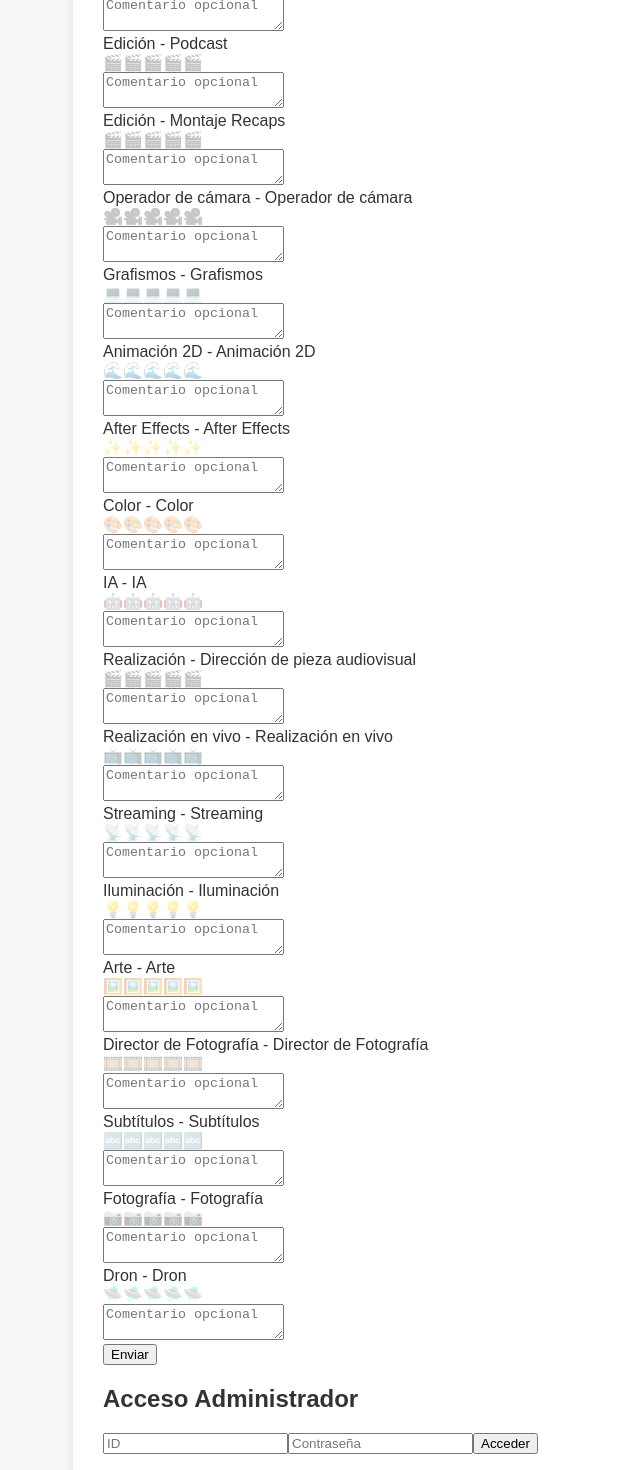
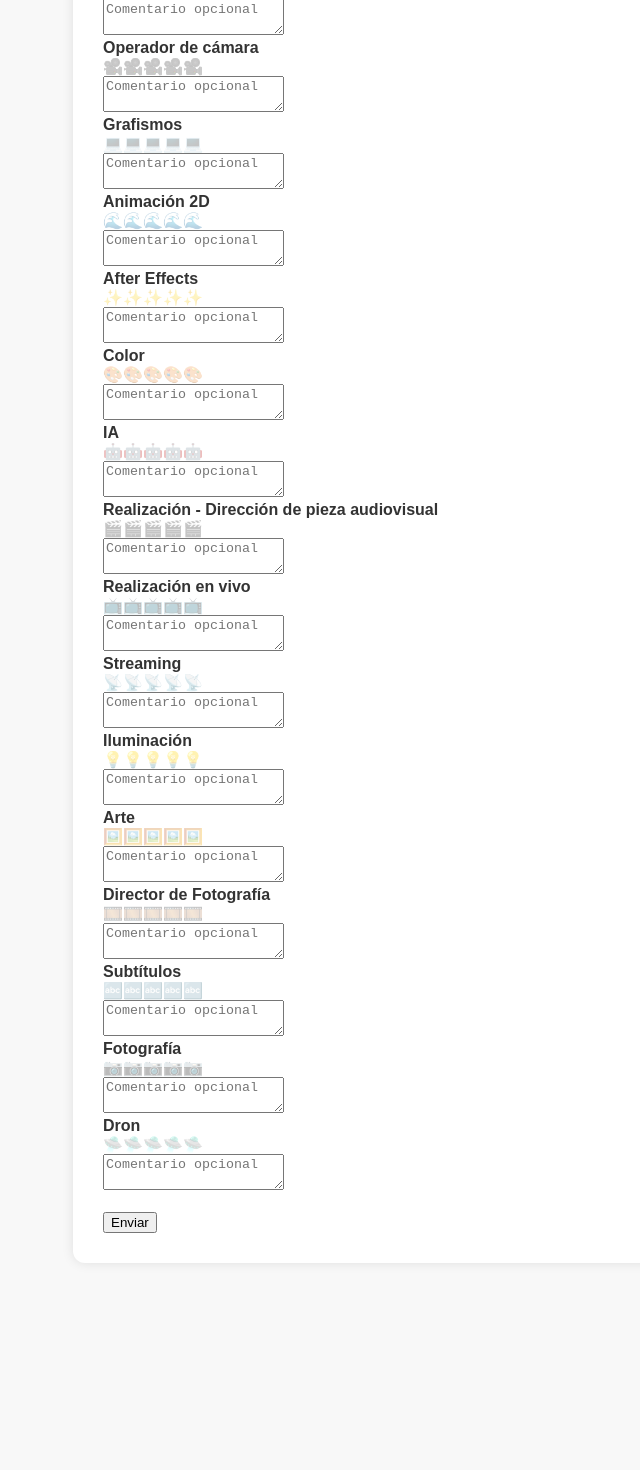
Before and after one commit to Emisound/autoevaluacion-iberianmedi, a React (Vite) app: page / in a window 1280 px wide. Shown: the part 420-1890 px from the top of the page, without its empty margins (87-727 px from the left). After the commit the page ends 1703 px from the top, so only its background shows below. Built offline with nearby package versions, Linux system fonts and the light colour scheme.

Commit message:
Update App.jsx

```diff
--- a/src/App.jsx
+++ b/src/App.jsx
@@ -1,9 +1,7 @@
+import { useState } from 'react';
 import './index.css';
-import { useState } from 'react';
 import { initializeApp } from 'firebase/app';
 import { getFirestore, collection, addDoc } from 'firebase/firestore';
-import { useNavigate } from 'react-router-dom';
-import logo from './assets/IM_icon_color_fondo_negro.png';
 
 const firebaseConfig = {
   apiKey: "AIzaSyD0oQUhF2Fpg4u_m5mnebR7BLJkKfKFNHQ",
@@ -18,131 +16,148 @@ const firebaseConfig = {
 const app = initializeApp(firebaseConfig);
 const db = getFirestore(app);
 
-const competencias = [
-  { categoria: "Edición", subcategorias: ["Shorts para redes", "Video corporativo", "Podcast", "Montaje Recaps"], icono: "🎬" },
-  { categoria: "Operador de cámara", subcategorias: [""], icono: "🎥" },
-  { categoria: "Grafismos", subcategorias: [""], icono: "💻" },
-  { categoria: "Animación 2D", subcategorias: [""], icono: "🌊" },
-  { categoria: "After Effects", subcategorias: [""], icono: "✨" },
-  { categoria: "Color", subcategorias: [""], icono: "🎨" },
-  { categoria: "IA", subcategorias: [""], icono: "🤖" },
-  { categoria: "Realización", subcategorias: ["Dirección de pieza audiovisual"], icono: "🎬" },
-  { categoria: "Realización en vivo", subcategorias: [""], icono: "📺" },
-  { categoria: "Streaming", subcategorias: [""], icono: "📡" },
-  { categoria: "Iluminación", subcategorias: [""], icono: "💡" },
-  { categoria: "Arte", subcategorias: [""], icono: "🖼️" },
-  { categoria: "Director de Fotografía", subcategorias: [""], icono: "🎞️" },
-  { categoria: "Subtítulos", subcategorias: [""], icono: "🔤" },
-  { categoria: "Fotografía", subcategorias: [""], icono: "📷" },
-  { categoria: "Dron", subcategorias: [""], icono: "🛸" }
-];
+const categorias = {
+  "Edición": [
+    "Shorts para redes",
+    "Video corporativo",
+    "Podcast",
+    "Montaje Recaps"
+  ],
+  "Operador de cámara": [],
+  "Grafismos": [],
+  "Animación 2D": [],
+  "After Effects": [],
+  "Color": [],
+  "IA": [],
+  "Realización": ["Dirección de pieza audiovisual"],
+  "Realización en vivo": [],
+  "Streaming": [],
+  "Iluminación": [],
+  "Arte": [],
+  "Director de Fotografía": [],
+  "Subtítulos": [],
+  "Fotografía": [],
+  "Dron": []
+};
+
+const iconos = {
+  "Edición": "🎬",
+  "Operador de cámara": "🎥",
+  "Grafismos": "💻",
+  "Animación 2D": "🌊",
+  "After Effects": "✨",
+  "Color": "🎨",
+  "IA": "🤖",
+  "Realización": "🎬",
+  "Realización en vivo": "📺",
+  "Streaming": "📡",
+  "Iluminación": "💡",
+  "Arte": "🖼️",
+  "Director de Fotografía": "🎞️",
+  "Subtítulos": "🔤",
+  "Fotografía": "📷",
+  "Dron": "🛸"
+};
 
 function App() {
-  const [formulario, setFormulario] = useState({});
-  const [nombre, setNombre] = useState("");
-  const [hover, setHover] = useState({});
-  const [adminID, setAdminID] = useState("");
-  const [adminPass, setAdminPass] = useState("");
-  const navigate = useNavigate();
+  const [nombre, setNombre] = useState('');
+  const [respuestas, setRespuestas] = useState({});
 
-  const manejarCambio = (clave, valor) => {
-    setFormulario(prev => ({
+  const handleEmojiClick = (categoria, subcategoria, nivel) => {
+    const clave = subcategoria ? `${categoria} - ${subcategoria}` : `${categoria}`;
+    setRespuestas(prev => ({
       ...prev,
       [clave]: {
-        ...prev[clave],
-        valor
+        valor: nivel,
+        comentario: prev[clave]?.comentario || ""
       }
     }));
   };
 
-  const manejarComentario = (clave, comentario) => {
-    setFormulario(prev => ({
+  const handleComentarioChange = (categoria, subcategoria, comentario) => {
+    const clave = subcategoria ? `${categoria} - ${subcategoria}` : `${categoria}`;
+    setRespuestas(prev => ({
       ...prev,
       [clave]: {
-        ...prev[clave],
+        valor: prev[clave]?.valor || 0,
         comentario
       }
     }));
   };
 
-  const enviarFormulario = async (e) => {
-    e.preventDefault();
-    try {
+  const enviar = async () => {
+    if (!nombre) return alert("Pon tu nombre");
     await addDoc(collection(db, "auto-evaluaciones"), {
       nombre,
-        evaluaciones: formulario,
-        fecha: new Date().toISOString()
+      evaluaciones: respuestas
     });
-      alert("¡Autoevaluación enviada con éxito!");
-      setNombre("");
-      setFormulario({});
-    } catch (error) {
-      console.error("Error al enviar: ", error);
-      alert("Hubo un error al enviar el formulario.");
-    }
-  };
-
-  const accederComoAdmin = () => {
-    if (adminID === "administrador" && adminPass === "Khloe") {
-      navigate("/dashboard");
-    } else {
-      alert("Credenciales incorrectas");
-    }
+    alert("Enviado correctamente");
+    setNombre('');
+    setRespuestas({});
   };
 
   return (
     <div className="container">
-      <img src={logo} alt="Logo Iberian Media" className="logo" />
       <h1>Autoevaluación de Filmmakers</h1>
-      <form onSubmit={enviarFormulario}>
       <label>Tu nombre</label>
-        <input type="text" value={nombre} onChange={e => setNombre(e.target.value)} required />
-
-        {competencias.map((comp) =>
-          comp.subcategorias.map((sub, i) => {
-            const clave = `${comp.categoria} - ${sub || comp.categoria}`;
-            const datos = formulario[clave] || {};
-            const hoverValue = hover[clave] || 0;
-
+      <input value={nombre} onChange={e => setNombre(e.target.value)} />
+      {Object.entries(categorias).map(([categoria, subcategorias]) => (
+        subcategorias.length > 0 ? (
+          subcategorias.map(sub => {
+            const clave = `${categoria} - ${sub}`;
+            const valor = respuestas[clave]?.valor || 0;
+            const icono = iconos[categoria] || "⭐";
             return (
               <div key={clave}>
-                <label>{clave}</label>
-                <div className="emoji-container">
-                  {[1, 2, 3, 4, 5].map((nivel) => (
+                <strong>{clave}</strong><br />
+                {[1,2,3,4,5].map(n => (
                   <span
-                      key={nivel}
-                      className={`emoji-button ${(hoverValue >= nivel || datos.valor >= nivel) ? "selected" : ""}`}
-                      onClick={() => manejarCambio(clave, nivel)}
-                      onMouseEnter={() => setHover(prev => ({ ...prev, [clave]: nivel }))}
-                      onMouseLeave={() => setHover(prev => ({ ...prev, [clave]: 0 }))}
-                      style={{
-                        opacity: (hoverValue >= nivel || datos.valor >= nivel) ? 1 : 0.3,
-                        transform: hoverValue === nivel ? 'scale(1.2)' : 'scale(1)',
-                        transition: 'transform 0.2s ease, opacity 0.3s ease'
-                      }}
+                    key={n}
+                    style={{ cursor: 'pointer', opacity: n <= valor ? 1 : 0.3 }}
+                    onClick={() => handleEmojiClick(categoria, sub, n)}
                   >
-                      {comp.icono}
+                    {icono}
                   </span>
                 ))}
-                </div>
+                <br />
                 <textarea
                   placeholder="Comentario opcional"
-                  value={datos.comentario || ""}
-                  onChange={e => manejarComentario(clave, e.target.value)}
+                  value={respuestas[clave]?.comentario || ''}
+                  onChange={e => handleComentarioChange(categoria, sub, e.target.value)}
                 />
               </div>
             );
           })
-        )}
-        <button type="submit">Enviar</button>
-      </form>
-
-      <div className="admin-login">
-        <h2>Acceso Administrador</h2>
-        <input type="text" placeholder="ID" value={adminID} onChange={e => setAdminID(e.target.value)} />
-        <input type="password" placeholder="Contraseña" value={adminPass} onChange={e => setAdminPass(e.target.value)} />
-        <button onClick={accederComoAdmin}>Acceder</button>
+        ) : (
+          (() => {
+            const clave = categoria;
+            const valor = respuestas[clave]?.valor || 0;
+            const icono = iconos[categoria] || "⭐";
+            return (
+              <div key={clave}>
+                <strong>{clave}</strong><br />
+                {[1,2,3,4,5].map(n => (
+                  <span
+                    key={n}
+                    style={{ cursor: 'pointer', opacity: n <= valor ? 1 : 0.3 }}
+                    onClick={() => handleEmojiClick(categoria, null, n)}
+                  >
+                    {icono}
+                  </span>
+                ))}
+                <br />
+                <textarea
+                  placeholder="Comentario opcional"
+                  value={respuestas[clave]?.comentario || ''}
+                  onChange={e => handleComentarioChange(categoria, null, e.target.value)}
+                />
               </div>
+            );
+          })()
+        )
+      ))}
+      <br />
+      <button onClick={enviar}>Enviar</button>
     </div>
   );
 }
```
Lines whose indentation alone changed are shown as unchanged.
